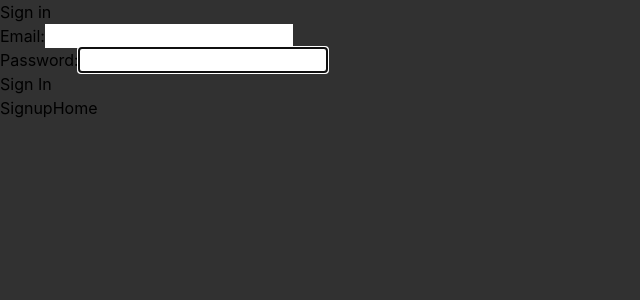
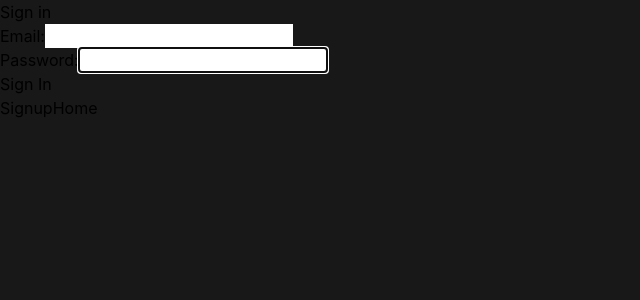
Before and after one commit to IamAnkitR/SportBee, a React (Vite) app in the folder sport-bee/: page /signin in a window 1280 px wide. Shown: the top 300 px of the page, without its empty margins (0-640 px from the left). Built offline with nearby package versions, Linux system fonts and the light colour scheme.

Commit message:
updated date format

```diff
--- a/sport-bee/src/App.css
+++ b/sport-bee/src/App.css
@@ -2,5 +2,5 @@
 body {
     max-width: 100%;
     overflow-x: hidden;
-    background-color: rgb(49, 49, 49);
+    background-color: rgb(24, 24, 24);
 }
--- a/sport-bee/src/pages/articles/ArticleList.tsx
+++ b/sport-bee/src/pages/articles/ArticleList.tsx
@@ -146,7 +146,11 @@
                     <p>{article.summary.slice(0, 100) + "..."}</p>
                     <span className="flex justify-between mt-4">
                       <p className="flex justify-start">
-                        {article.date.slice(0, 10)}
+                        {new Date(article.date).toLocaleString("en-CA", {
+                          day: "numeric",
+                          month: "short",
+                          year: "numeric",
+                        })}
                       </p>
                       <Link to={`/articles/${article.id}`}>
                         <button className="rounded-md bg-blue-600 px-4 py-2 m-2 text-sm font-medium text-white hover:bg-opacity-95 focus:outline-none focus-visible:ring-2 focus-visible:ring-white focus-visible:ring-opacity-75">
```
